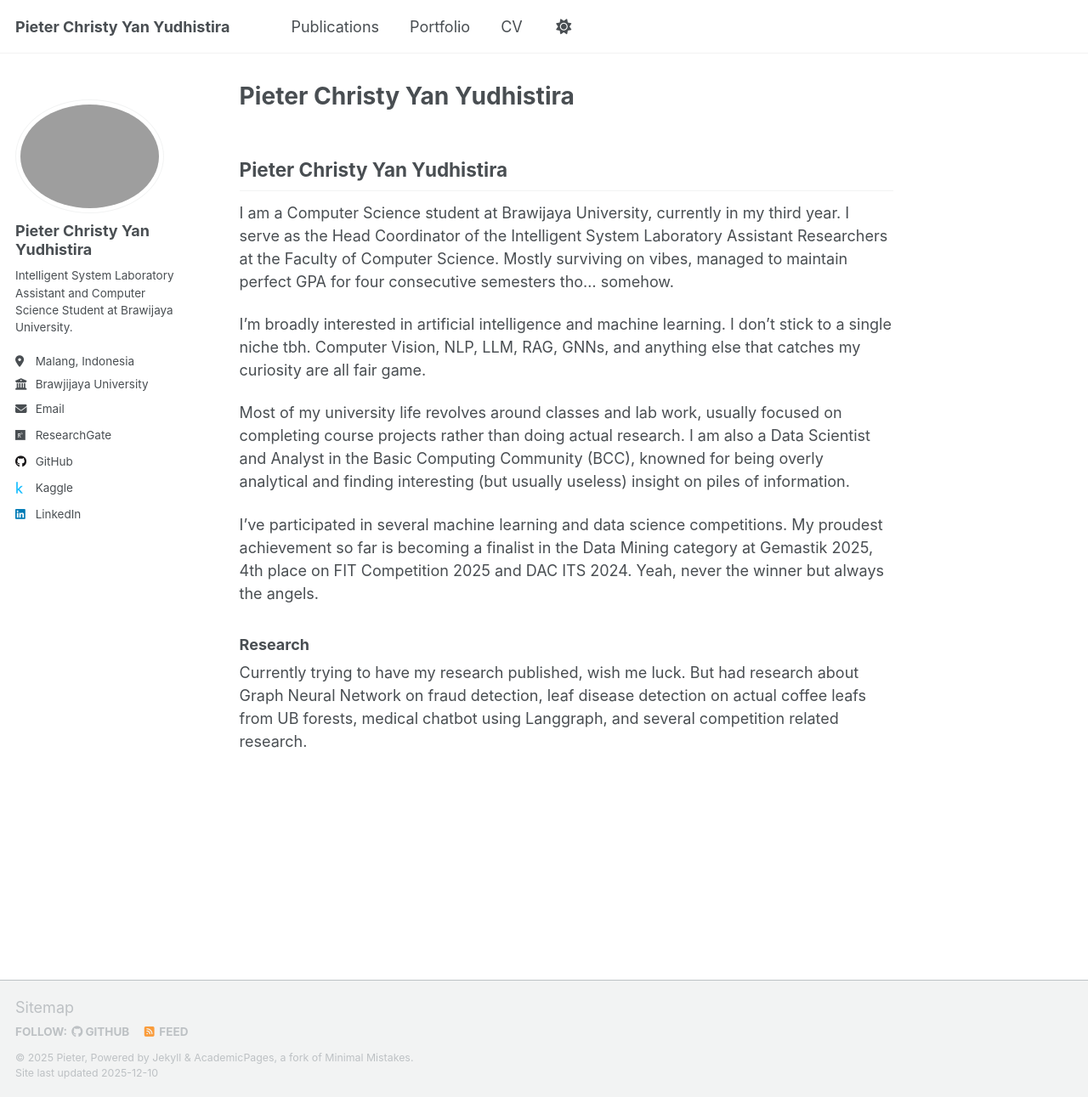
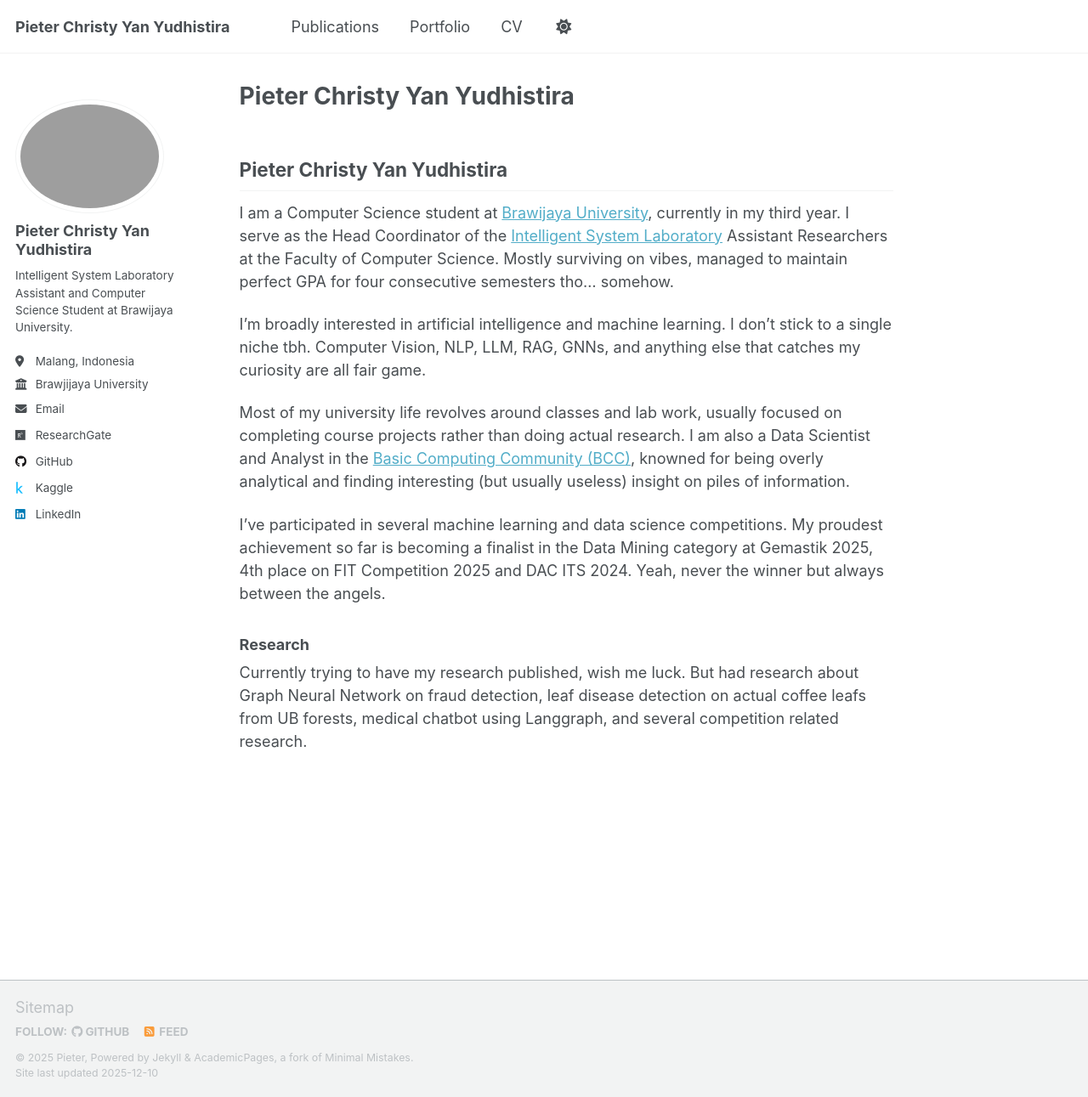
Before and after one commit to Pieter414/Pieter414.github.io, a Jekyll site: the page built from _pages/about.md, in a window 1280 px wide and 1291 px high. Shown: the whole window at 85% size. Built offline with Jekyll 4.4.1, drawn with Linux system fonts in a browser that asks for light colours; a script that is not in the unit is left out; our own code applies the rules of GitHub Pages for plain Markdown files.

Commit message:
`docs:` add embed link

```diff
--- a/_pages/about.md
+++ b/_pages/about.md
@@ -8,13 +8,13 @@ redirect_from:
 
 ## Pieter Christy Yan Yudhistira
 
-I am a Computer Science student at Brawijaya University, currently in my third year. I serve as the Head Coordinator of the Intelligent System Laboratory Assistant Researchers at the Faculty of Computer Science. Mostly surviving on vibes, managed to maintain perfect GPA for four consecutive semesters tho... somehow.
+I am a Computer Science student at [Brawijaya University](https://ub.ac.id), currently in my third year. I serve as the Head Coordinator of the [Intelligent System Laboratory](https://labsc.ub.ac.id/) Assistant Researchers at the Faculty of Computer Science. Mostly surviving on vibes, managed to maintain perfect GPA for four consecutive semesters tho... somehow.
 
 I’m broadly interested in artificial intelligence and machine learning. I don’t stick to a single niche tbh. Computer Vision, NLP, LLM, RAG, GNNs, and anything else that catches my curiosity are all fair game.
 
-Most of my university life revolves around classes and lab work, usually focused on completing course projects rather than doing actual research. I am also a Data Scientist and Analyst in the Basic Computing Community (BCC), knowned for being overly analytical and finding interesting (but usually useless) insight on piles of information.
+Most of my university life revolves around classes and lab work, usually focused on completing course projects rather than doing actual research. I am also a Data Scientist and Analyst in the [Basic Computing Community (BCC)](https://www.instagram.com/bccfilkom/), knowned for being overly analytical and finding interesting (but usually useless) insight on piles of information.
 
-I’ve participated in several machine learning and data science competitions. My proudest achievement so far is becoming a finalist in the Data Mining category at Gemastik 2025, 4th place on FIT Competition 2025 and DAC ITS 2024. Yeah, never the winner but always the angels.
+I’ve participated in several machine learning and data science competitions. My proudest achievement so far is becoming a finalist in the Data Mining category at Gemastik 2025, 4th place on FIT Competition 2025 and DAC ITS 2024. Yeah, never the winner but always between the angels.
 
 ### Research
 
```
